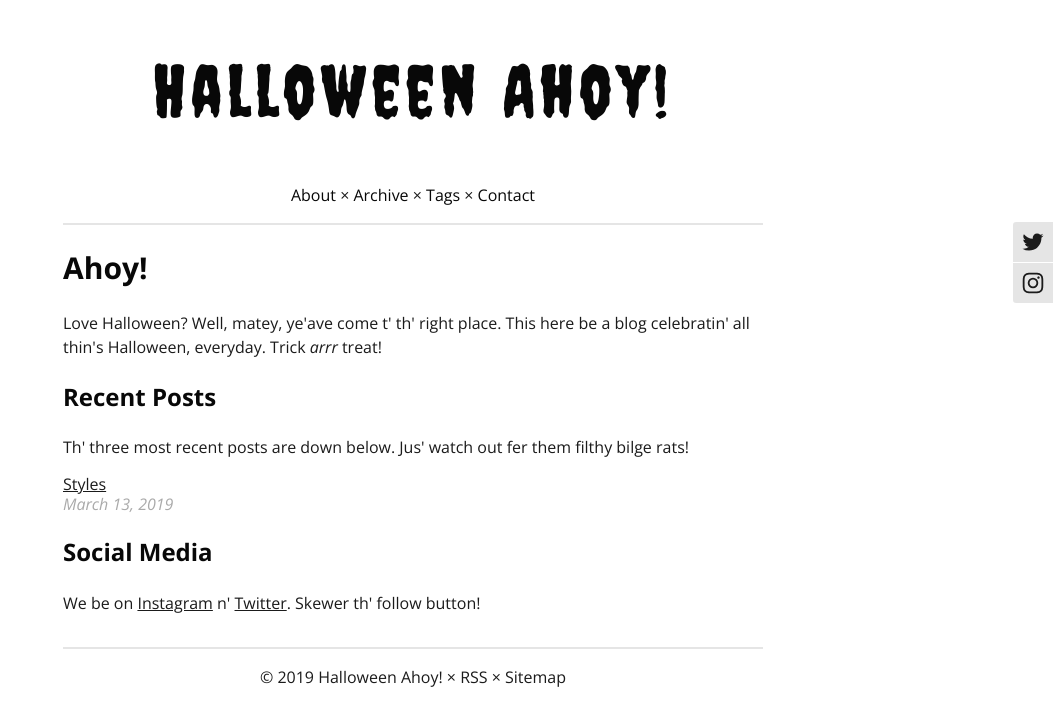
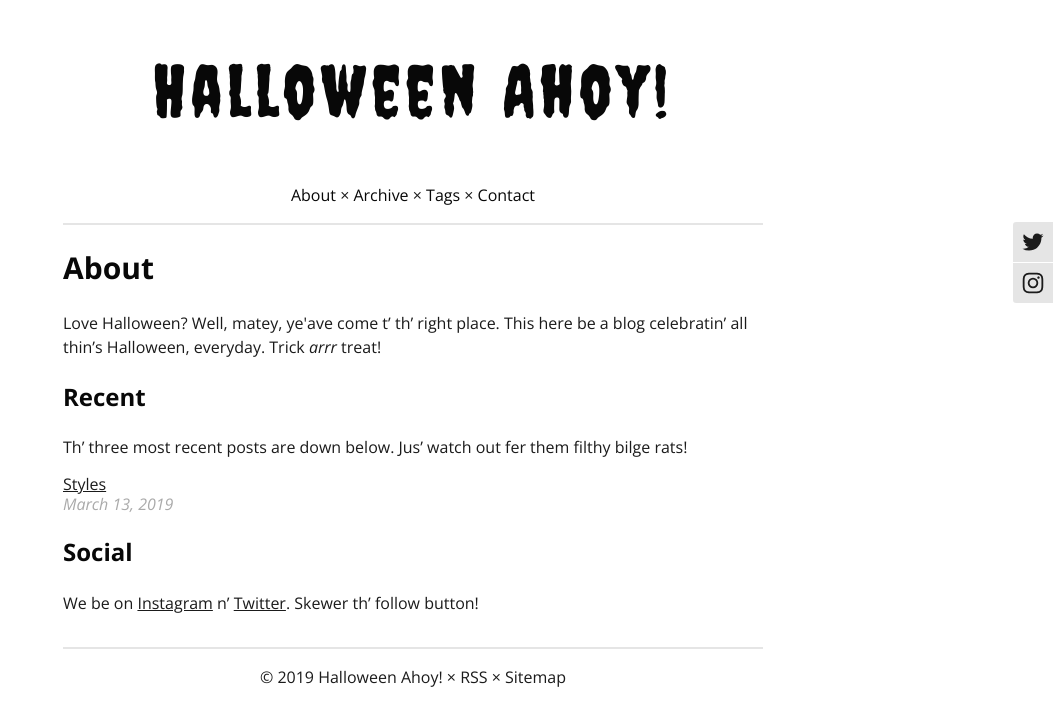
Before and after one commit to halloweenahoy/halloweenahoy.github.io, a Jekyll site: the page built from index.html, in a window 1280 px wide. Shown: the top 726 px of the page, without its empty margins (227-1280 px from the left). Built offline with Jekyll 4.4.1, drawn with Linux system fonts in a browser that asks for light colours; comment, search, counter and statistics services are not loaded.

Commit message:
Update index.html

```diff
--- a/index.html
+++ b/index.html
@@ -3,13 +3,13 @@ layout: default
 title: Halloween Ahoy!
 description: This here be a Halloween blog.
 ---
-<h2>Ahoy!</h2>
+<h2>About</h2>
 
-<p>Love Halloween? Well, matey, ye'ave come t' th' right place. This here be a blog celebratin' all thin's Halloween, everyday. Trick <i>arrr</i> treat!</p>
+<p>Love Halloween? Well, matey, ye'ave come t’ th’ right place. This here be a blog celebratin’ all thin’s Halloween, everyday. Trick <i>arrr</i> treat!</p>
 
-<h3>Recent Posts</h3>
+<h3>Recent</h3>
 
-<p>Th' three most recent posts are down below. Jus' watch out fer them filthy bilge rats!</p>
+<p>Th’ three most recent posts are down below. Jus’ watch out fer them filthy bilge rats!</p>
 
 <ul>
    <li>
@@ -24,8 +24,8 @@ description: This here be a Halloween blog.
    </li>
 </ul>
 
-<h3>Social Media</h3>
+<h3>Social</h3>
 
-<p>We be on <a href="https://www.instagram.com/halloweenahoy/">Instagram</a> n' <a href="https://twitter.com/halloweenahoy">Twitter</a>. Skewer th' follow button!</p>
+<p>We be on <a href="https://www.instagram.com/halloweenahoy/">Instagram</a> n’ <a href="https://twitter.com/halloweenahoy">Twitter</a>. Skewer th’ follow button!</p>
 
 {% include instagram.html clientId="e0435d7238ba410baad70dbef11cf836" userId="15401556411" accessToken="15401556411.e0435d7.64b57cb546fa4dfc8b1fecac7cce183b" %}
```
